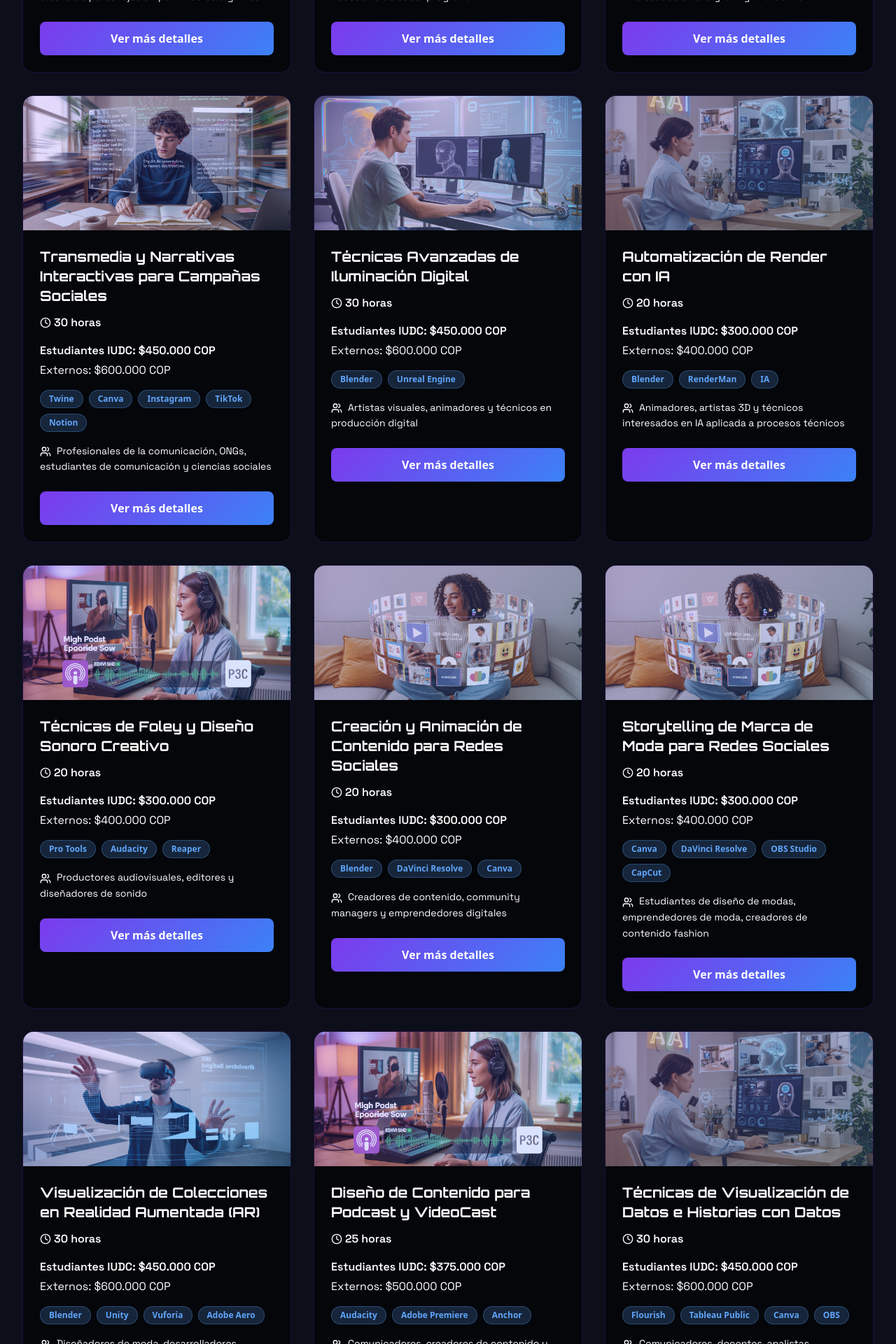
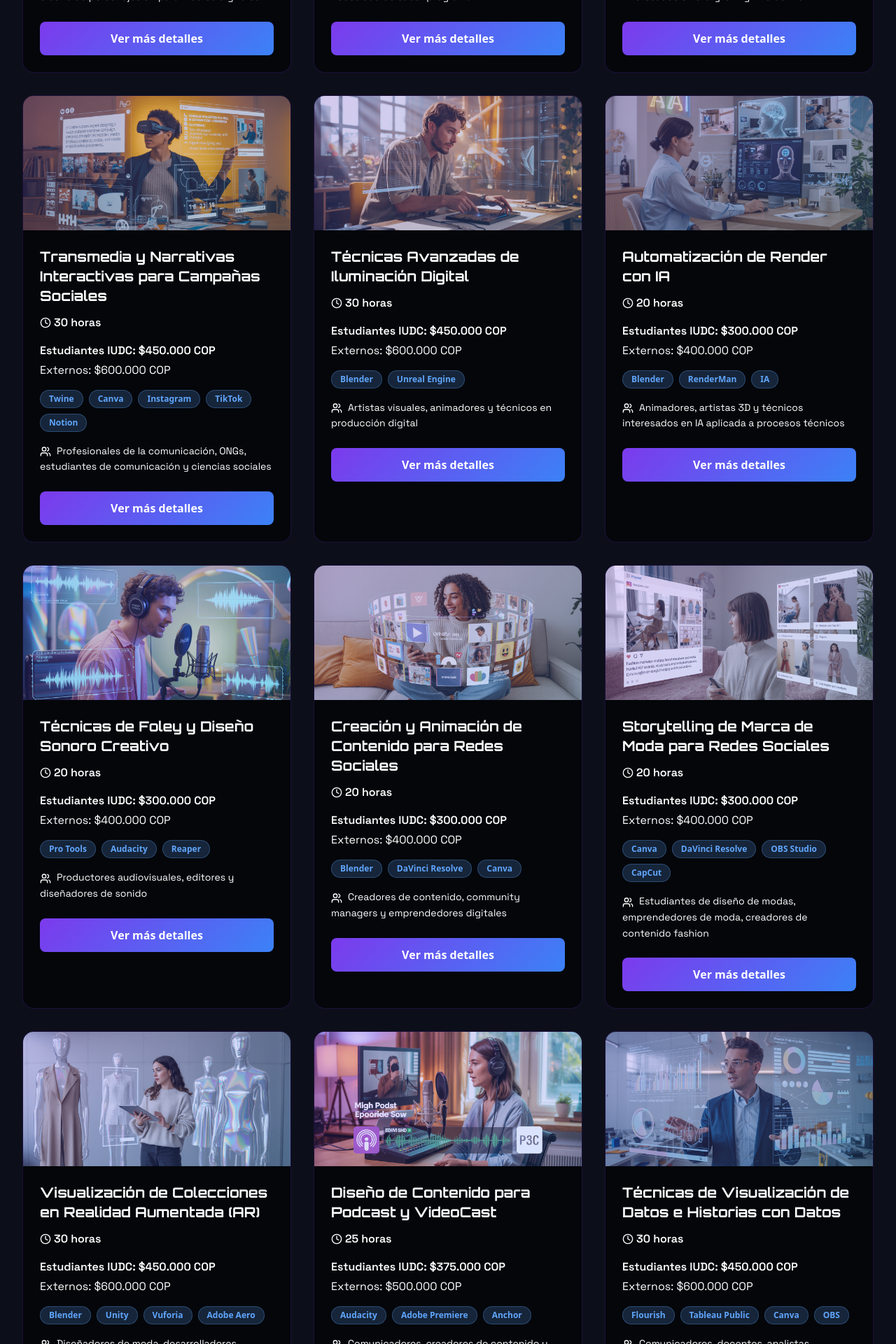
Before and after one commit to iudcdesarrollo/extendida-neon-campus, a React (Vite) app: page /cursos in a window 1280 px wide. Shown: the part 960-2880 px from the top of the page at 70% size. Built offline with nearby package versions, Linux system fonts and the light colour scheme.

Commit message:
Update course card images
Update course card images for the 8 specified courses to match the detail page images.

```diff
--- a/src/data/courses/3dCourses.ts
+++ b/src/data/courses/3dCourses.ts
@@ -23,7 +23,7 @@ export const threeDCourses: Course[] = [
     tools: ['Blender', 'Unreal Engine'],
     audience: 'Artistas visuales, animadores y técnicos en producción digital',
     category: '3d',
-    image: '/lovable-uploads/3e10495c-49d3-4cac-ab38-75f5598ce01c.png',
+    image: '/lovable-uploads/89eef61a-9d23-4525-8bcd-7a24b277b28a.png',
     hasDetailPage: true
   },
   {
@@ -35,7 +35,7 @@ export const threeDCourses: Course[] = [
     tools: ['Blender', 'Unreal Engine', 'Figma'],
     audience: 'Estudiantes y profesionales de arquitectura, diseño de espacios, visualización 3D',
     category: '3d',
-    image: '/lovable-uploads/bcb5d844-5074-4efa-b0af-78a4010aac2b.png',
+    image: '/lovable-uploads/b17f73e3-c77a-46b7-b766-d984499efa82.png',
     hasDetailPage: true
   },
   {
@@ -47,7 +47,7 @@ export const threeDCourses: Course[] = [
     tools: ['Blender', 'Unreal Engine'],
     audience: 'Estudiantes y profesionales en arquitectura, diseño de interiores, paisajismo, urbanismo',
     category: '3d',
-    image: '/lovable-uploads/279c4498-2e42-43a7-8bdf-3bd31e431eb0.png',
+    image: '/lovable-uploads/e5c79d4f-6db1-4777-b8b2-0fa686e73de8.png',
     hasDetailPage: true
   },
   {
--- a/src/data/courses/designCourses.ts
+++ b/src/data/courses/designCourses.ts
@@ -35,7 +35,7 @@ export const designCourses: Course[] = [
     tools: ['Twine', 'Canva', 'Instagram', 'TikTok', 'Notion'],
     audience: 'Profesionales de la comunicación, ONGs, estudiantes de comunicación y ciencias sociales',
     category: 'diseno',
-    image: '/lovable-uploads/bcb5d844-5074-4efa-b0af-78a4010aac2b.png',
+    image: '/lovable-uploads/0fedadd0-d0c5-4f1f-a71a-9898e3a42523.png',
     hasDetailPage: true
   },
   {
@@ -47,7 +47,7 @@ export const designCourses: Course[] = [
     tools: ['Pro Tools', 'Audacity', 'Reaper'],
     audience: 'Productores audiovisuales, editores y diseñadores de sonido',
     category: 'diseno',
-    image: '/lovable-uploads/29d69d60-ebe2-442a-9d2a-fee052080ea6.png',
+    image: '/lovable-uploads/9efd6f94-d5de-482c-bccc-1d177f49fd0c.png',
     hasDetailPage: true
   },
   {
@@ -71,7 +71,7 @@ export const designCourses: Course[] = [
     tools: ['Canva', 'DaVinci Resolve', 'OBS Studio', 'CapCut'],
     audience: 'Estudiantes de diseño de modas, emprendedores de moda, creadores de contenido fashion',
     category: 'diseno',
-    image: '/lovable-uploads/043a7040-4501-4dad-8a8e-59d9ee18e4df.png',
+    image: '/lovable-uploads/66f7c2c6-013e-4e68-a38e-3c70b10602a5.png',
     hasDetailPage: true
   },
   {
@@ -95,7 +95,7 @@ export const designCourses: Course[] = [
     tools: ['Flourish', 'Tableau Public', 'Canva', 'OBS'],
     audience: 'Comunicadores, docentes, analistas, diseñadores, gestores culturales y científicos sociales',
     category: 'diseno',
-    image: '/lovable-uploads/30a4951f-b879-4be0-8179-5bb9f4ef3569.png',
+    image: '/lovable-uploads/d73c226b-2023-4952-aa14-4719ae95fa60.png',
     hasDetailPage: true
   }
 ];
--- a/src/data/courses/xrCourses.ts
+++ b/src/data/courses/xrCourses.ts
@@ -23,7 +23,7 @@ export const xrCourses: Course[] = [
     tools: ['Blender', 'Unity', 'Vuforia', 'Adobe Aero'],
     audience: 'Diseñadores de moda, desarrolladores creativos, docentes en visual merchandising',
     category: 'xr',
-    image: '/lovable-uploads/279c4498-2e42-43a7-8bdf-3bd31e431eb0.png',
+    image: '/lovable-uploads/a5ef8d56-0f74-4dfd-a37c-3017335476b3.png',
     hasDetailPage: true
   },
   {
```
